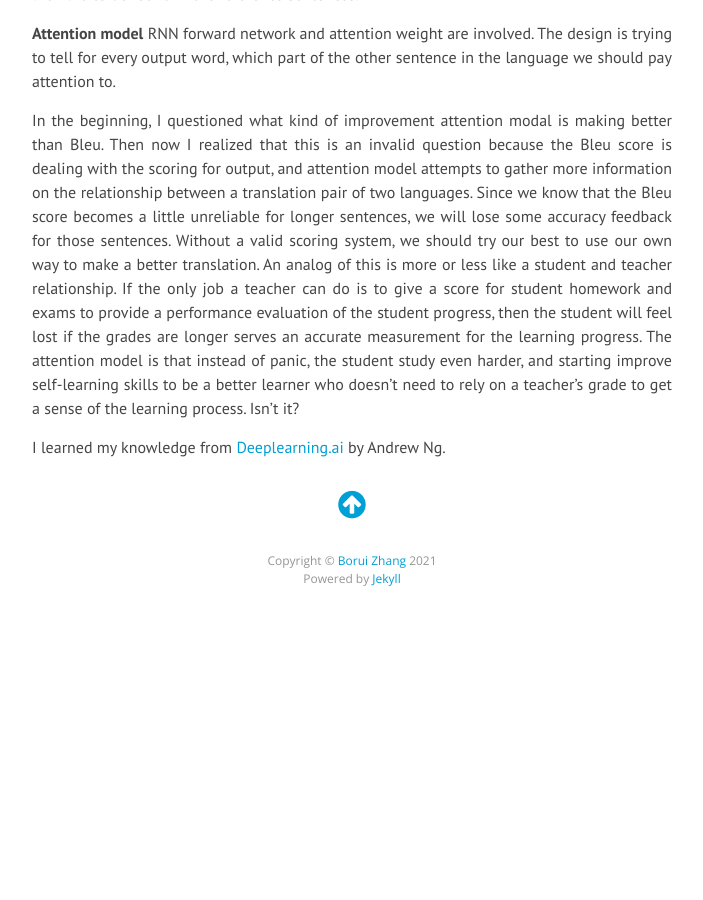
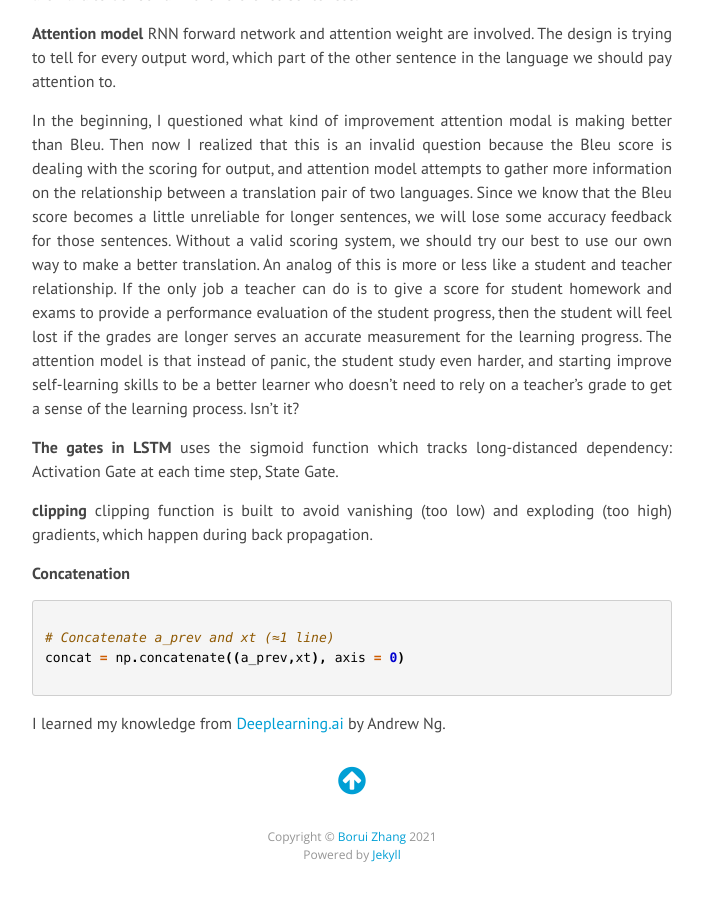
Before and after one commit to boruizhang/brisnotes, a Jekyll site: the page built from _posts/2020-03-30-sequence2sequence.md, in a window 1280 px wide and 900 px high, scrolled down 1000 px. Shown: the whole window, without its empty margins (288-991 px from the left). Built offline with Jekyll 4.4.1, drawn with Linux system fonts in a browser that asks for light colours; nearby versions of some CDN libraries; before the commit the page ends 1624 px from its top, so only the background shows below that; some of the changed text lies outside the part shown.

Commit message:
notes update -s2s

````diff
--- a/_posts/2020-03-30-sequence2sequence.md
+++ b/_posts/2020-03-30-sequence2sequence.md
@@ -1,6 +1,6 @@
 ---
 layout: post
-title:  Sequence to Sequence for language?
+title: "Sequence to Sequence for language"
 date:   2020-03-30 00:04:04 -0500
 categories: jekyll update
 ---
@@ -31,6 +31,19 @@ The wisdom of Bleu is that it allows trying out different ideas to find the *bes
 
 In the beginning, I questioned what kind of improvement attention modal is making better than Bleu. Then now I realized that this is an invalid question because the Bleu score is dealing with the scoring for output, and attention model attempts to gather more information on the relationship between a translation pair of two languages. Since we know that the Bleu score becomes a little unreliable for longer sentences, we will lose some accuracy feedback for those sentences. Without a valid scoring system, we should try our best to use our own way to make a better translation. An analog of this is more or less like a student and teacher relationship. If the only job a teacher can do is to give a score for student homework and exams to provide a performance evaluation of the student progress, then the student will feel lost if the grades are longer serves an accurate measurement for the learning progress. The attention model is that instead of panic, the student study even harder, and starting improve self-learning skills to be a better learner who doesn't need to rely on a teacher's grade to get a sense of the learning process. Isn't it?
 
+**The gates in LSTM** uses the sigmoid function which tracks long-distanced dependency: Activation Gate at each time step, State Gate.
+
+**clipping** clipping function is built to avoid vanishing (too low) and exploding (too high) gradients, which happen during back propagation.
+
+**Concatenation**
+
+```python
+
+# Concatenate a_prev and xt (≈1 line)
+concat = np.concatenate((a_prev,xt), axis = 0)
+
+```
+
 I learned my knowledge from [Deeplearning.ai] by Andrew Ng.
 
 [Deeplearning.ai]:https://www.youtube.com/watch?v=smHa2442Ah4&list=PLkDaE6sCZn6Gl29AoE31iwdVwSG-KnDzF&index=4
````
